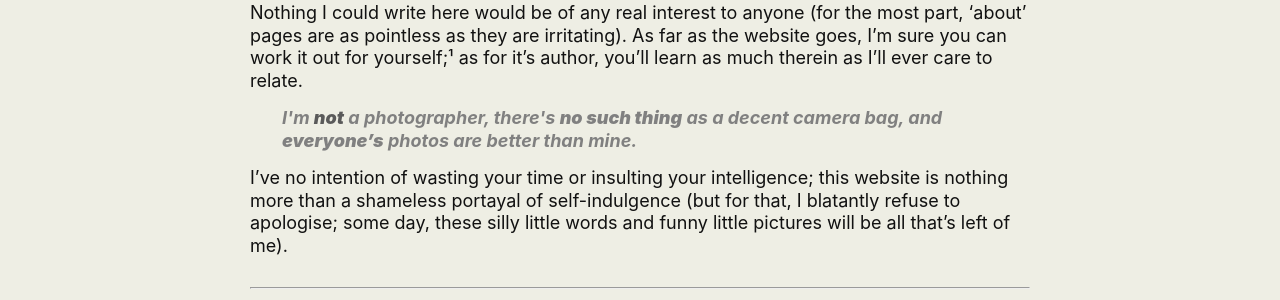
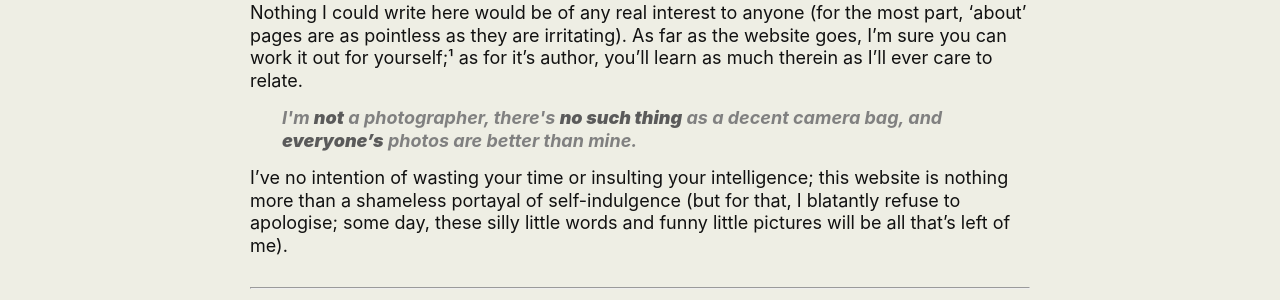
Before and after one commit to martbetz/martbetz.github.io, a Jekyll site: the page built from about.html, in a window 1280 px wide. Shown: the part 184-484 px from the top of the page. Built offline with Jekyll 4.4.1, drawn with Linux system fonts in a browser that asks for light colours.

Commit message:
Update about.html

```diff
--- a/about.html
+++ b/about.html
@@ -17,7 +17,7 @@
 
 <span style="display:block; margin-left:2em; margin-right:2em">
   <p style="color: grey">
-    <font size="4"><b><i> <!-- I can assure you that the stories you hear about me&nbsp;— if nothing else&nbsp;— have been WATERED DOWN! -->I'm <span style="font-weight:900; color: #5A5A5A">not</span> a photographer, there's <span style="font-weight:1000">no such thing</span> as a decent camera bag, and <span style="font-weight:1000">everyone’s</span> photos are better than mine. </i></font></b>
+    <font size="4"><b><i> <!-- I can assure you that the stories you hear about me&nbsp;— if nothing else&nbsp;— have been WATERED DOWN! -->I'm <span style="font-weight:900; color: #5A5A5A">not</span> a photographer, there's <span style="font-weight:900; color: #5A5A5A">no such thing</span> as a decent camera bag, and <span style="font-weight:900; color: #5A5A5A">everyone’s</span> photos are better than mine. </i></font></b>
   </p>
 </span>
 
```
